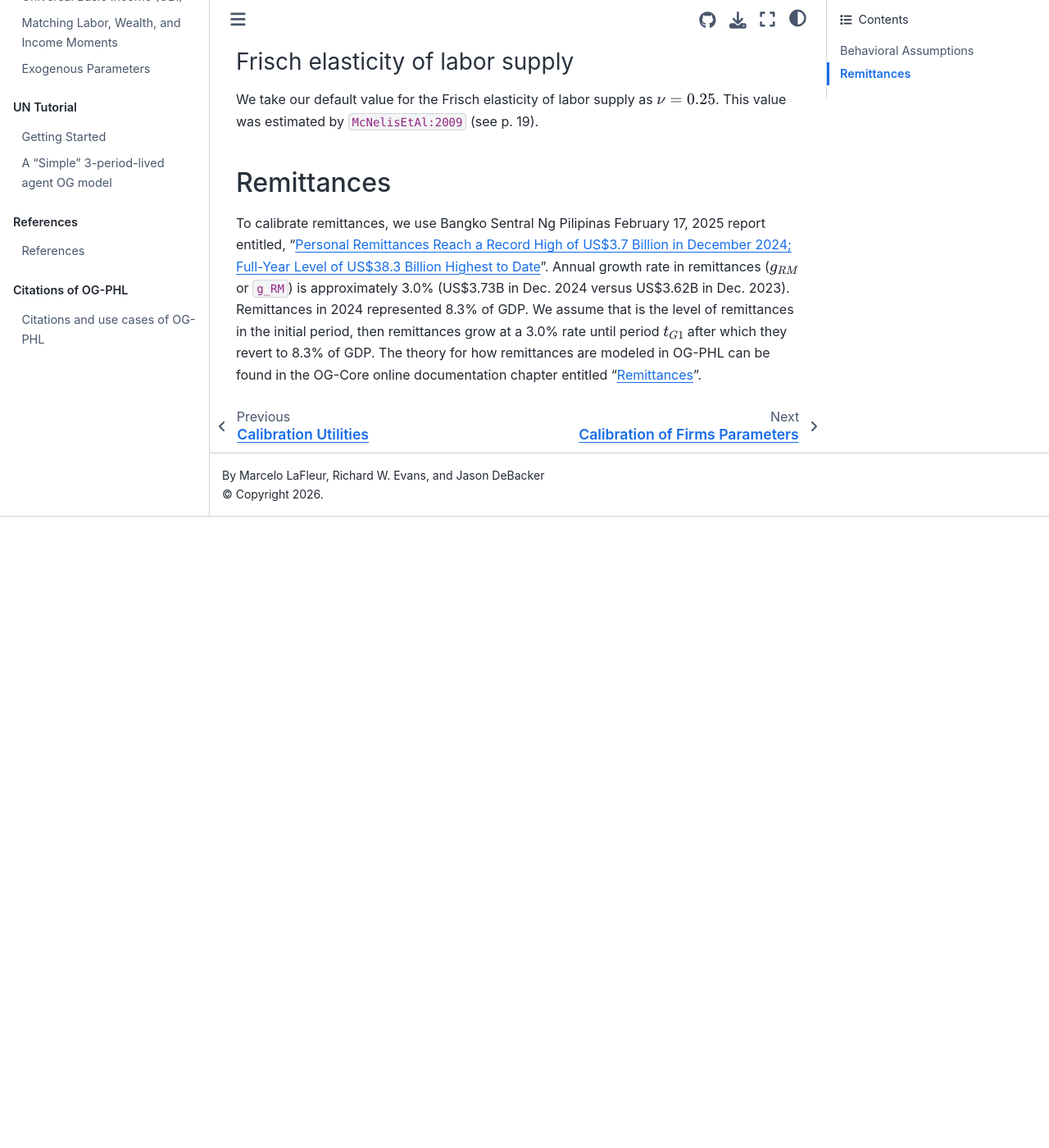
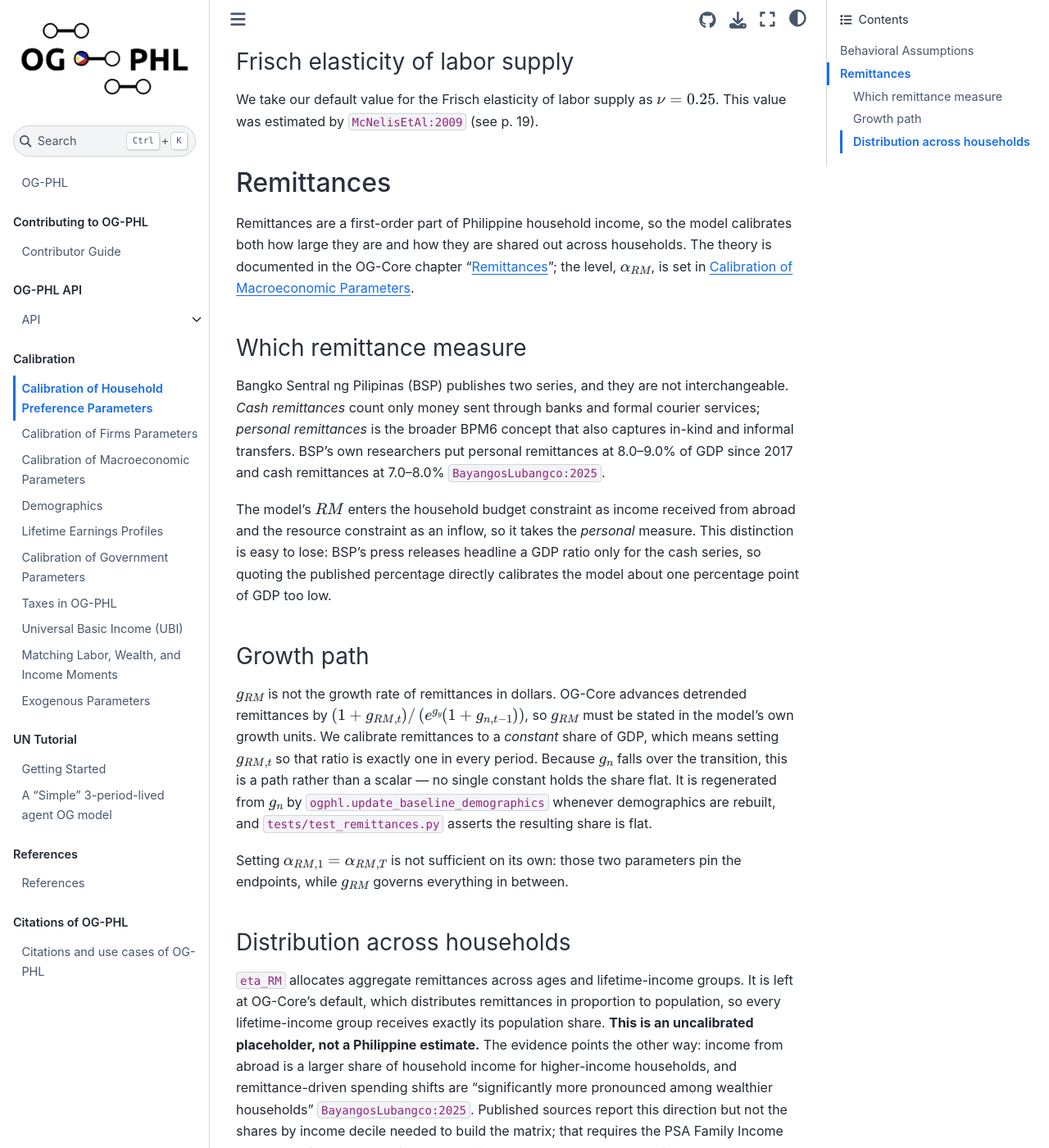
Before and after one commit to EAPD-DRB/OG-PHL, a Jupyter Book: the page built from docs/book/content/calibration/households.md, in a window 1280 px wide and 1400 px high, scrolled down 825 px. Shown: the whole window at 82% size. Built offline with Jupyter Book 1.0.4 settings and Sphinx 7.4.7 and the Sphinx Book theme 1.1.4, drawn with Linux system fonts in a browser that asks for light colours; comment, search, counter and statistics services are not loaded; cross-references to code outside the pages are shown as plain code; before the commit the page ends 1455 px from its top, so only the background shows below that; some of the changed text lies outside the part shown.

Commit message:
Recalibrate remittances to the personal-remittance measure and hold their GDP share along the transition

```diff
--- a/docs/book/OGPHL_references.bib
+++ b/docs/book/OGPHL_references.bib
@@ -123,6 +123,15 @@
   TITLE = {Dynamic Fiscal Policy},
   PUBLISHER = {Cambridge University Press},
   YEAR = {1987},
+}
+
+@TECHREPORT{BayangosLubangco:2025,
+  AUTHOR = {Veronica B. Bayangos and Cymon Kayle Lubangco},
+  TITLE = {Do Remittances Boost Household Spending? New Evidence from Migrants' Household Survey},
+  INSTITUTION = {Bangko Sentral ng Pilipinas},
+  TYPE = {Discussion Paper},
+  YEAR = {2025},
+  note = {Presented at the LAJCB Conference},
 }
 
 @BOOK{Beazley:2009,
--- a/docs/book/content/calibration/households.md
+++ b/docs/book/content/calibration/households.md
@@ -19,4 +19,53 @@
 We take our default value for the Frisch elasticity of labor supply as $\nu=0.25$. This value was estimated by {cite}`McNelisEtAl:2009` (see p. 19).
 
 ## Remittances
-To calibrate remittances, we use Bangko Sentral Ng Pilipinas February 17, 2025 report entitled, "[Personal Remittances Reach a Record High of US\$3.7 Billion in December 2024; Full-Year Level of US\$38.3 Billion Highest to Date](https://www.bsp.gov.ph/SitePages/MediaAndResearch/MediaDisp.aspx?ItemId=7426)". Annual growth rate in remittances ($g_{RM}$ or `g_RM`) is approximately 3.0% (US\$3.73B in Dec. 2024 versus US\$3.62B in Dec. 2023). Remittances in 2024 represented 8.3% of GDP. We assume that is the level of remittances in the initial period, then remittances grow at a 3.0% rate until period $t_{G1}$ after which they revert to 8.3% of GDP. The theory for how remittances are modeled in OG-PHL can be found in the OG-Core online documentation chapter entitled "[Remittances](https://pslmodels.github.io/OG-Core/content/theory/households.html#remittances)".
+
+Remittances are a first-order part of Philippine household income, so the model
+calibrates both how large they are and how they are shared out across
+households. The theory is documented in the OG-Core chapter
+"[Remittances](https://pslmodels.github.io/OG-Core/content/theory/households.html#remittances)";
+the level, $\alpha_{RM}$, is set in {doc}`macro`.
+
+### Which remittance measure
+
+Bangko Sentral ng Pilipinas (BSP) publishes two series, and they are not
+interchangeable. *Cash remittances* count only money sent through banks and
+formal courier services; *personal remittances* is the broader BPM6 concept
+that also captures in-kind and informal transfers. BSP's own researchers put
+personal remittances at 8.0–9.0% of GDP since 2017 and cash remittances at
+7.0–8.0% {cite}`BayangosLubangco:2025`.
+
+The model's $RM$ enters the household budget constraint as income received
+from abroad and the resource constraint as an inflow, so it takes the *personal*
+measure. This distinction is easy to lose: BSP's press releases headline a GDP
+ratio only for the cash series, so quoting the published percentage directly
+calibrates the model about one percentage point of GDP too low.
+
+### Growth path
+
+$g_{RM}$ is not the growth rate of remittances in dollars. OG-Core advances
+detrended remittances by $(1+g_{RM,t})/\left(e^{g_y}(1+g_{n,t-1})\right)$, so
+$g_{RM}$ must be stated in the model's own growth units. We calibrate
+remittances to a *constant* share of GDP, which means setting $g_{RM,t}$ so
+that ratio is exactly one in every period. Because $g_{n}$ falls over the
+transition, this is a path rather than a scalar — no single constant holds the
+share flat. It is regenerated from $g_{n}$ by
+`ogphl.update_baseline_demographics` whenever demographics are rebuilt, and
+`tests/test_remittances.py` asserts the resulting share is flat.
+
+Setting $\alpha_{RM,1} = \alpha_{RM,T}$ is not sufficient on its own: those two
+parameters pin the endpoints, while $g_{RM}$ governs everything in between.
+
+### Distribution across households
+
+`eta_RM` allocates aggregate remittances across ages and lifetime-income
+groups. It is left at OG-Core's default, which distributes remittances in
+proportion to population, so every lifetime-income group receives exactly its
+population share. **This is an uncalibrated placeholder, not a Philippine
+estimate.** The evidence points the other way: income from abroad is a larger
+share of household income for higher-income households, and remittance-driven
+spending shifts are "significantly more pronounced among wealthier households"
+{cite}`BayangosLubangco:2025`. Published sources report this direction but not
+the shares by income decile needed to build the matrix; that requires the PSA
+Family Income and Expenditure Survey microdata. Until then the model spreads
+remittances more evenly across the distribution than the data suggest.
```
Also changed, not shown: CHANGELOG.md (+16 -0 lines), docs/book/content/calibration/macro.md (+3 -1 lines), 2 other files.
